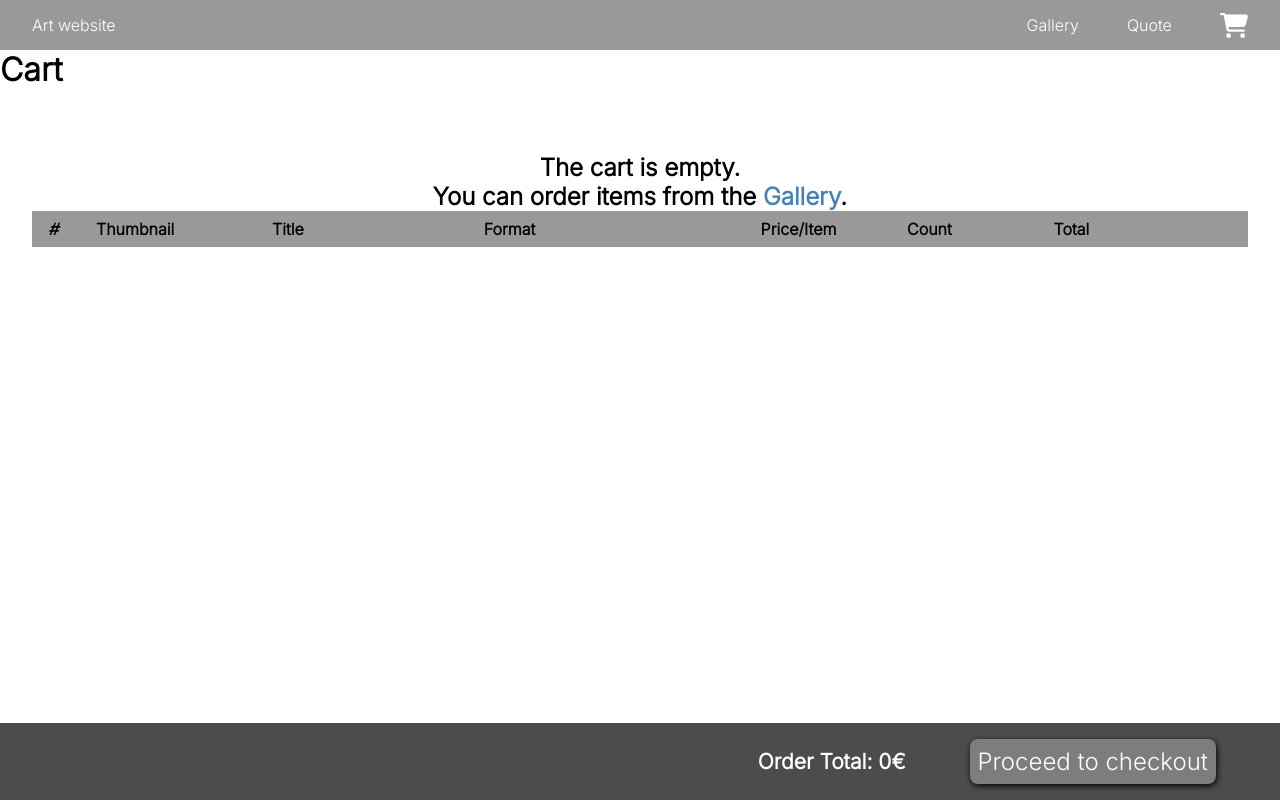
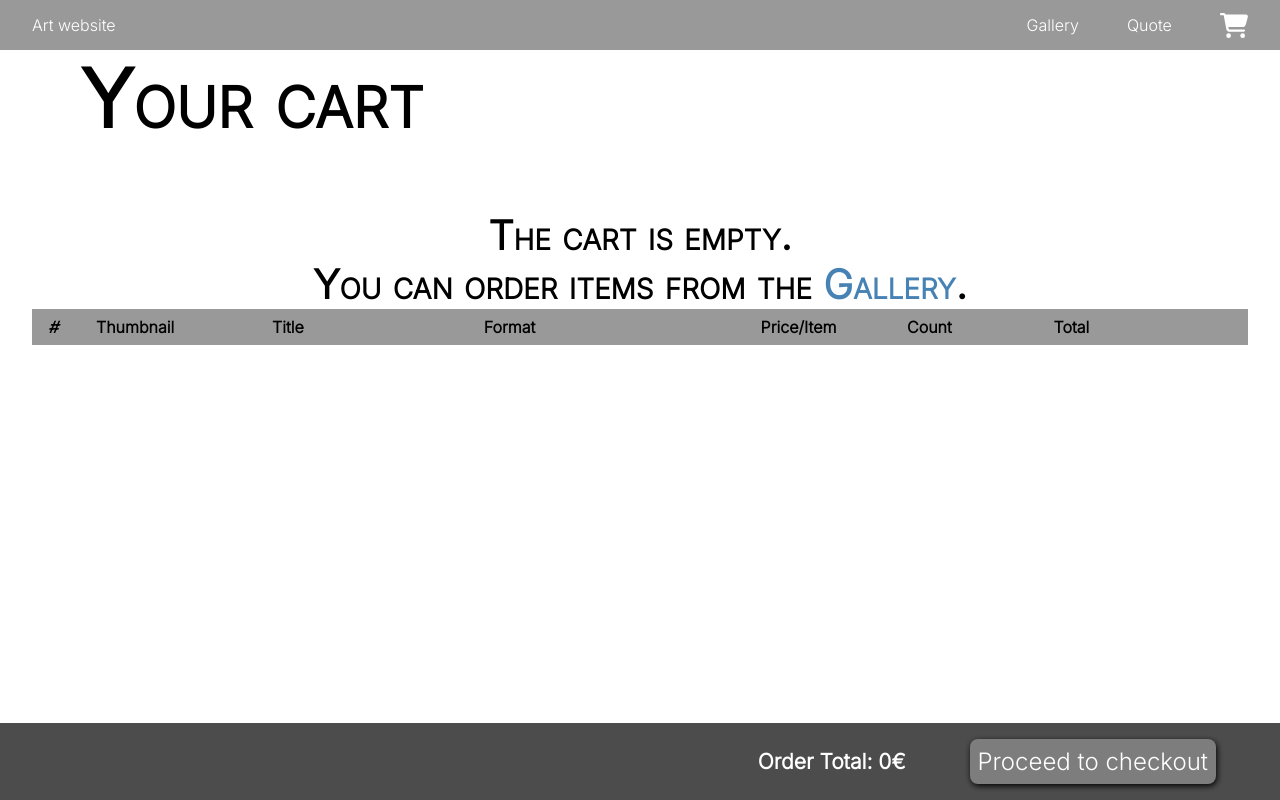
Before and after one commit to timre13/art-webshop, a SvelteKit app: page /cart in a window 1280 px wide. Built offline with nearby package versions, Linux system fonts and the light colour scheme.

Commit message:
Titles, headings

```diff
--- a/src/routes/+layout.svelte
+++ b/src/routes/+layout.svelte
@@ -1,3 +1,4 @@
+
 <header>
     <div id="header-left">
         <a href="/">Art website</a>
@@ -25,9 +26,22 @@
         padding: 0;
         box-sizing: border-box;
         font-family: "Inter", sans-serif;
+        h1 {
+        font-size: 80px !important;
+        }
+
+        h2 {
+            font-size: 40px !important;
+        }
+
+        h1,
+        h2 {
+            font-variant: small-caps !important;
+        }
     }
 
     $header-height: 50px;
+
 
     #content {
         padding-top: $header-height;
--- a/src/routes/+page.svelte
+++ b/src/routes/+page.svelte
@@ -1,3 +1,4 @@
+<title>Welcome page</title>
 <div id="content-inner">
     <div id="welcome">
         <h1>Art Website</h1>
@@ -7,7 +8,7 @@
         </div>
         <div id="Longerintro">
             <img class="intropic" src="https://cdn.pixabay.com/photo/2015/10/05/22/37/blank-profile-picture-973460_1280.png" alt="A very flattering picture">
-            <h2 class="introtitle">I am from <a href="https://www.openstreetmap.org/relation/1130390">[CITY]</a> , <a href="https://www.openstreetmap.org/relation/21335">[COUNTRY]</a>. I am [AGE] years old. I formally study(/ studied) at <a href="https://szbi-pg.hu">[ALMA MATER]</a>, from [YEAR] to [YEAR]. I'm most comfortable with <a href="">[ARTSTYLE]</a> and <a href="">[ARTSTYLE]</a>, and you can check out my work on <a href="facebook.com">[SOCIAL MEDIA]</a>, <a href="twitter.com">[SOCIAL MEDIA]</a> and <a href="instagram.com">[SOCIAL MEDIA]</a>.</h2>
+            <h2 class="introtitle">I am from <a href="https://www.openstreetmap.org/relation/1130390">[CITY]</a> , <a href="https://www.openstreetmap.org/relation/21335">[COUNTRY]</a>. I am [AGE] years old. I formally study(/ studied) at <a href="https://szbi-pg.hu">[ALMA MATER]</a>, from [YEAR] to [YEAR]. I'm most comfortable with <a href="https://en.wikipedia.org/wiki/Postmodernism">[ARTSTYLE]</a> and <a href="https://en.wikipedia.org/wiki/Posthumanism">[ARTSTYLE]</a>, and you can check out my work on <a href="facebook.com">[SOCIAL MEDIA]</a>, <a href="twitter.com">[SOCIAL MEDIA]</a> and <a href="instagram.com">[SOCIAL MEDIA]</a>.</h2>
         </div>
 
     </div>
@@ -22,30 +23,32 @@
         min-height: 80vh;
         max-height: 100vh;
         background-repeat: no-repeat;
+        h1 {
+        font-size: 80px !important;
+        margin-left: 20px;
+        }
+
+        h2 {
+            font-size: 40px !important;
+        }
+
+        h1,
+        h2 {
+            font-variant: small-caps !important;
+        }
 
         #welcome {
             padding-top: 15vh;
             padding-left: 5rem;
 
-            h1 {
-                font-size: 80px;
-            }
 
-            h2 {
-                font-size: 40px;
-            }
-
-            h1,
-            h2 {
-                font-variant: small-caps;
-            }
             .intro{
                 display: flex;
                 margin-right: 30px;
                 .introtitle{
                     flex: 1;
                     margin-right: 50px;
-                    font-size: 62px;
+
                 }
 
 
--- a/src/routes/cart/+page.svelte
+++ b/src/routes/cart/+page.svelte
@@ -1,3 +1,4 @@
+<title>Cart</title>
 <script lang="ts">
     import { onMount } from "svelte";
     import imageData from "../gallery/images.json";
@@ -131,7 +132,7 @@
 
 <!-- svelte-ignore a11y-missing-attribute -->
 <div id="content-inner">
-    <h1>Cart</h1>
+    <h1>Your cart</h1>
     {#if cartItemsNormDisp.length == 0}
         <h2 id="cart-empty-label">
             The cart is empty.
@@ -186,6 +187,19 @@
 </div>
 
 <style lang="scss">
+    h1 {
+        font-size: 80px !important;
+        margin-left: 80px;
+    }
+
+    h2 {
+        font-size: 40px !important;
+    }
+
+    h1,
+    h2 {
+        font-variant: small-caps !important;
+    }
     #item-list {
         display: flex;
         flex-direction: column;
--- a/src/routes/gallery/+page.svelte
+++ b/src/routes/gallery/+page.svelte
@@ -1,3 +1,4 @@
+<title>Gallery</title>
 <script lang="ts">
     import { onMount } from "svelte";
 
@@ -22,9 +23,11 @@
 <!-- svelte-ignore a11y-missing-attribute -->
 <!-- svelte-ignore a11y-click-events-have-key-events -->
 <!-- svelte-ignore a11y-no-static-element-interactions -->
+<h1>Gallery</h1>
 <div id="content-inner">
-    <p>Foobar</p>
+
     <div id="gallery">
+
         {#each images as image, index}
             <div
                 class="gallery-item"
@@ -47,6 +50,18 @@
 </div>
 
 <style lang="scss">
+    h1 {
+        font-size: 80px !important;
+        margin-left: 200px;
+        }
+
+        h2 {
+            font-size: 20px !important;
+        }
+
+        h1{
+            font-variant: small-caps !important;
+        }
     #gallery {
         display: flex;
         flex-wrap: wrap;
--- a/src/routes/quote/+page.svelte
+++ b/src/routes/quote/+page.svelte
@@ -1,8 +1,10 @@
+<title>Quote</title>
 <script>
     import FancyButton from "../../components/FancyButton.svelte";
 
 </script>
 <div>
+    <h1>Get a quote</h1>
     <form action="POST">
         <label>
             First name: <span style="color: red;">*</span>
@@ -59,6 +61,22 @@
     </form>
 </div>
 <style>
+    h1 {
+        font-size: 80px !important;
+        margin-left: 80px;
+        }
+
+        h2 {
+            font-size: 40px !important;
+        }
+
+        h1,
+        h2 {
+            font-variant: small-caps !important;
+        }
+    div{
+        margin-top: 20px;
+    }
     label{
         font-size: 24px;
     }
@@ -67,7 +85,7 @@
     }
     form{
         margin-left: 67px;
-        margin-top: 60px;
+
         text-align: left;
     }
     .inpf{
```
